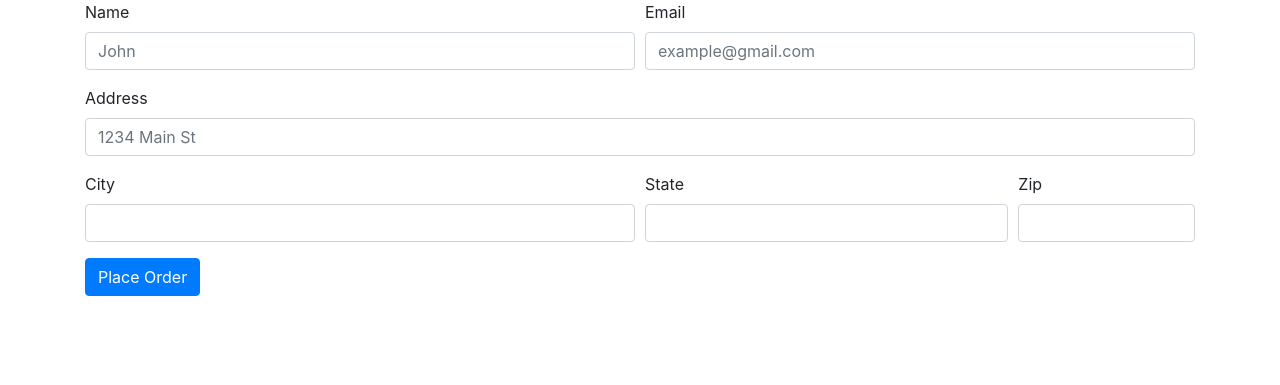
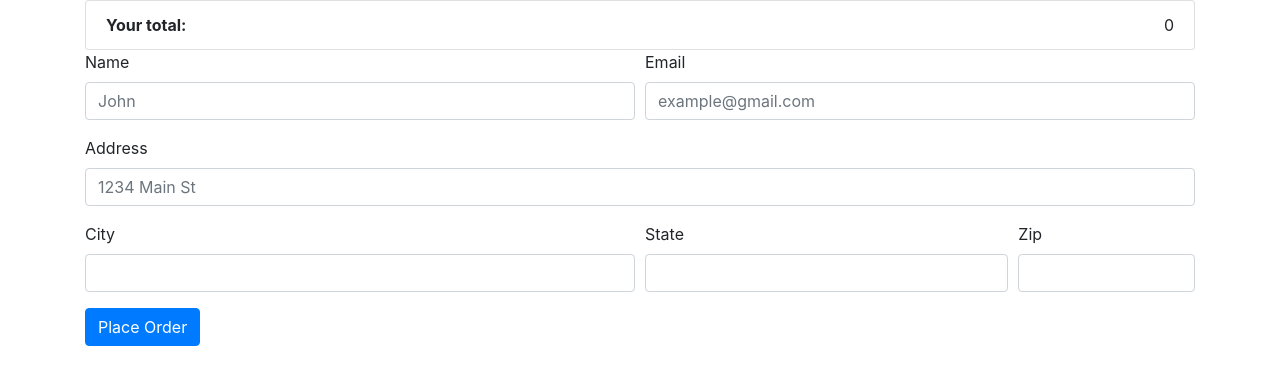
Before and after one commit to kideedee/django_ecommerce_site, a Django app: page /checkout/ in a window 1280 px wide. Shown: the top 385 px of the page. Run offline with Django 4.2, Linux system fonts and the light colour scheme.

Commit message:
calculating order total

```diff
--- a/templates/shop/checkout.html
+++ b/templates/shop/checkout.html
@@ -75,14 +75,18 @@
     } else {
         cart = JSON.parse(localStorage.getItem('cart'));
     }
+    let total = 0;
     for (item in cart) {
         let name = cart[item][1]
         let quantity = cart[item][0];
+        let price = cart[item][2];
+        total += price
 
-        itemString = `<li class="list-group-item">${name}-${quantity}</li>`
+        itemString = ` <li class="list-group-item"><span class="">${quantity}</span> of ${name} <span class="badge badge-warning badge-pill">${price}</span></li>`
         $('#item_list').append(itemString)
     }
-
+    var totalPrice = `<li class="list-group-item d-flex justify-content-between align-items-center"><b>Your total: </b>${total}</li>`
+    $('#item_list').append(totalPrice);
     $('#items').val(JSON.stringify(cart));
 </script>
 
```
